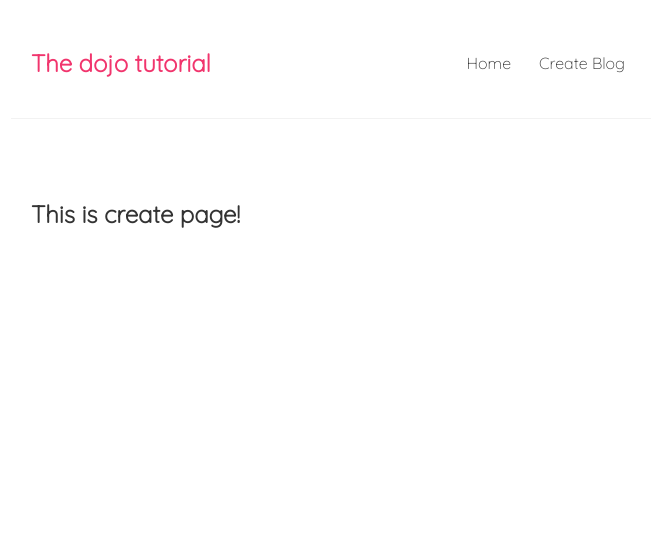
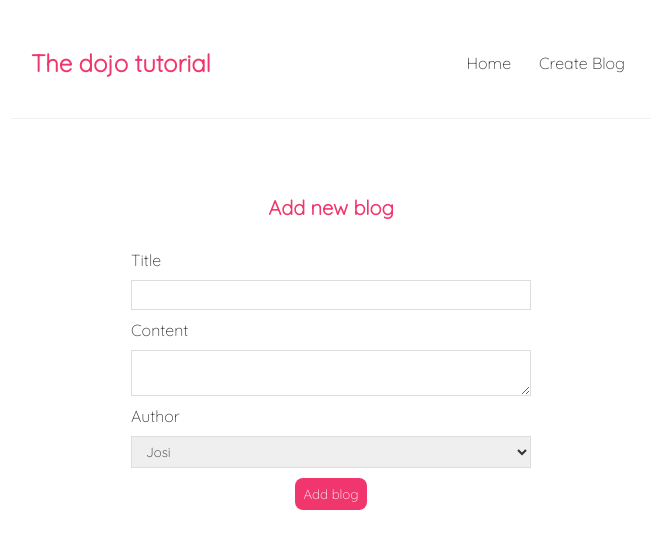
Before and after one commit to Hurmatullah/react_js, a React (Create React App) app: page /create in a window 1280 px wide. Shown: the top 548 px of the page, without its empty margins (305-960 px from the left). Built offline with nearby package versions, Linux system fonts and the light colour scheme.

Commit message:
Updated code

```diff
--- a/src/App.css
+++ b/src/App.css
@@ -42,7 +42,6 @@
   padding: 10px 16px;
   margin: 20px 0px;
   border-bottom: 1px solid #fafafa;
-
 }
 
 .blog-preview:hover {
@@ -54,6 +53,43 @@
   margin-bottom: 8px;
 }
 
-.blog-preview a{
+.blog-preview a {
   text-decoration: none;
 }
+
+.Create-blog {
+  max-width: 400px;
+  margin: 0 auto;
+  text-align: center;
+}
+
+.Create-blog label {
+  text-align: left;
+  display: block;
+}
+
+.Create-blog h2 {
+  font-size: 20px;
+  color: #f1356d;
+  margin-bottom: 30px;
+}
+
+.Create-blog input,
+.Create-blog textarea,
+.Create-blog select {
+  width: 100%;
+  padding: 6px 10px;
+  margin: 10px 0;
+  border: 1px solid #ddd;
+  box-sizing: border-box;
+  display: block;
+}
+
+.Create-blog button {
+  background-color: #f1356d;
+  color: #fff;
+  border: 0;
+  padding: 8px;
+  border-radius: 8px;
+  cursor: pointer;
+}
--- a/src/Create.js
+++ b/src/Create.js
@@ -1,15 +1,21 @@
 const Create = () => {
-
-    return (
-
-        <h2>This is create page!</h2>
-
-
-    );
-
-
-}
-
-
+  return (
+    <div className="Create-blog">
+      <h2>Add new blog</h2>
+      <form>
+        <label>Title</label>
+        <input type="text" required />
+        <label>Content</label>
+        <textarea required></textarea>
+        <label>Author</label>
+        <select>
+          <option>Josi</option>
+          <option>Yosi</option>
+        </select>
+        <button>Add blog</button>
+      </form>
+    </div>
+  );
+};
 
 export default Create;
```
